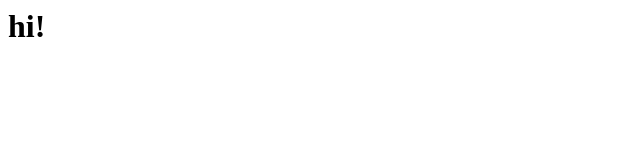
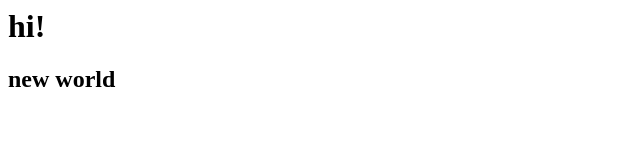
Before and after one commit to yulyakrilova/victory, a plain HTML site: page index.html in a window 1280 px wide. Shown: the whole page, without its empty margins (0-640 px from the left). Drawn offline with Linux system fonts and the light colour scheme.

Commit message:
start commit

```diff
--- a/index.html
+++ b/index.html
@@ -1 +1,2 @@
 <h1>hi!</h1>
+<h2>new world</h2>
```
